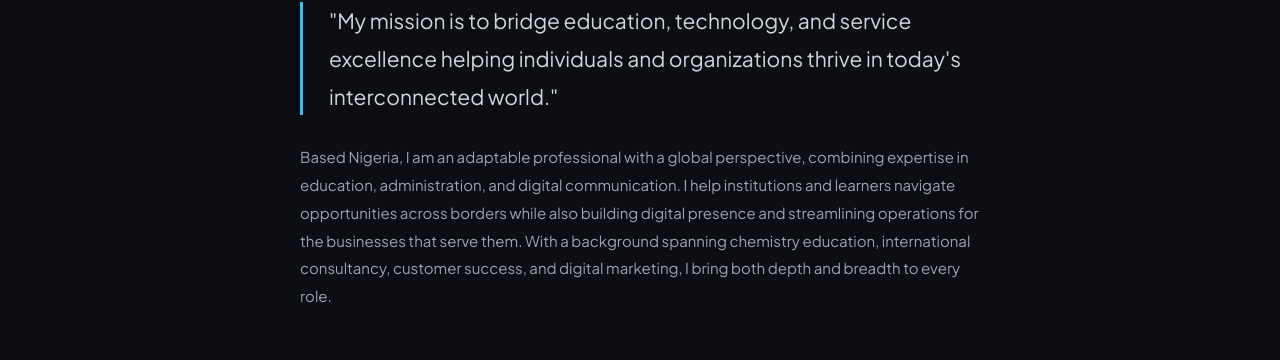
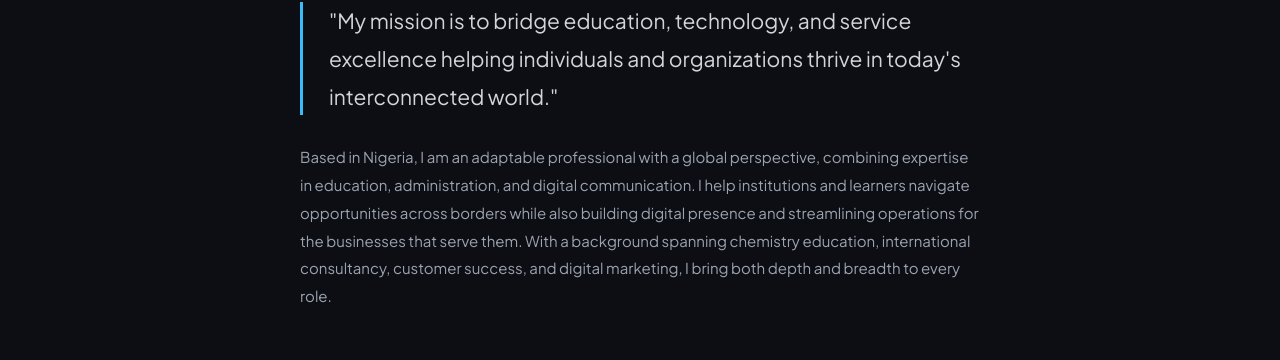
Before and after one commit to Mu-nah/dorisject, a React (Vite) app: page / in a window 1280 px wide. Shown: the part 4002-4362 px from the top of the page. Built offline with nearby package versions, Linux system fonts and the light colour scheme.

Commit message:
Update App.jsx

```diff
--- a/src/App.jsx
+++ b/src/App.jsx
@@ -621,7 +621,7 @@ export default function Portfolio() {
                 "My mission is to bridge education, technology, and service excellence helping individuals and organizations thrive in today's interconnected world."
               </blockquote>
               <p style={{ color:"#9ca3af", lineHeight:1.85, fontSize:15 }}>
-                Based Nigeria, I am an adaptable professional with a global perspective, combining expertise in education, administration, and digital communication.
+                Based in Nigeria, I am an adaptable professional with a global perspective, combining expertise in education, administration, and digital communication.
                 I help institutions and learners navigate opportunities across borders while also building digital presence and streamlining operations for the businesses that serve them.
                 With a background spanning chemistry education, international consultancy, customer success, and digital marketing, I bring both depth and breadth to every role.
               </p>
```
